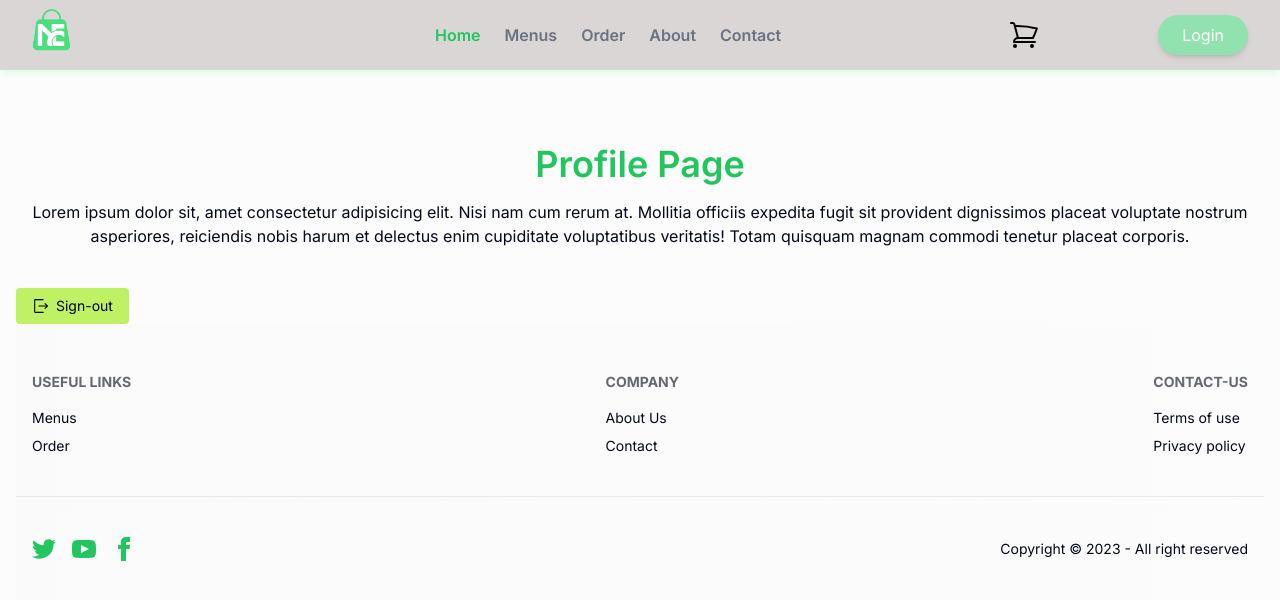
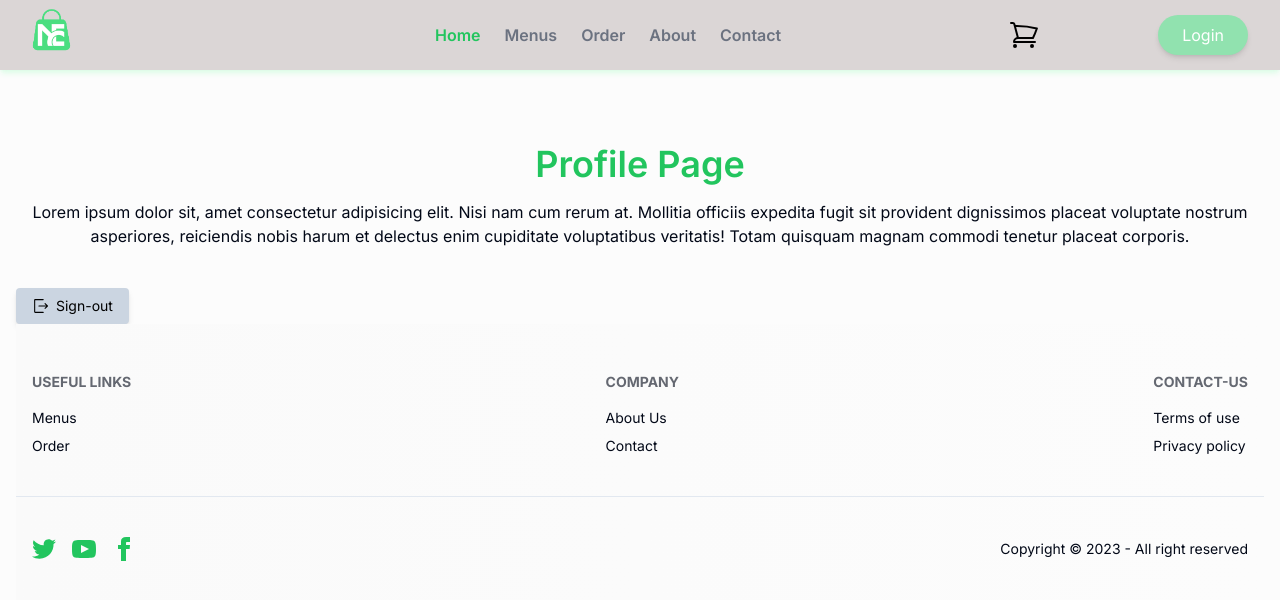
Before and after one commit to Ngoe333/Auth-Market-Express-Website, a Next.js app: page /profile in a window 1280 px wide. Shown: the top 600 px of the page. Built offline with nearby package versions, Linux system fonts and the light colour scheme; no server answers.

Commit message:
Logout Button

```diff
--- a/src/app/(protected)/profile/page.tsx
+++ b/src/app/(protected)/profile/page.tsx
@@ -27,12 +27,12 @@ import { ExitIcon } from '@radix-ui/react-icons';
       </div>
 
       <div className=' mt-10'>
-        {JSON.stringify(user)}
+        {JSON.stringify(user?.name)}
         <form className=' mt-6 cursor-pointer'
         // await signOut();
         >
 
-          <button onClick={onClick} type='submit' className=' bg-lime-300 px-4 py-2 text-black cursor-pointer text-sm rounded flex items-center justify-center h-full'>
+          <button onClick={onClick} type='submit' className=' bg-slate-300 px-4 py-2 shadow-md text-black cursor-pointer text-sm rounded flex items-center justify-center h-full'>
           <ExitIcon className=' h-4 w-4 mr-2' />
             Sign-out
           </button>
```
